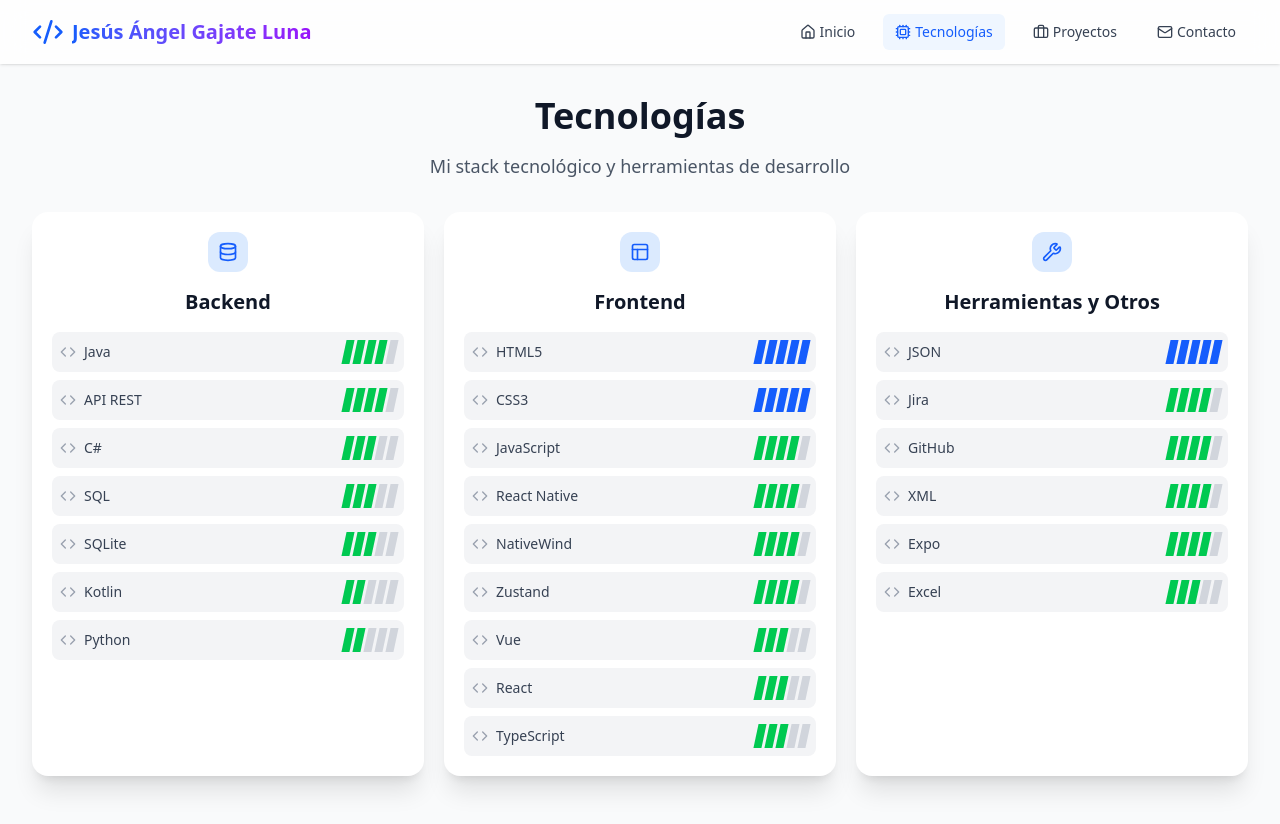
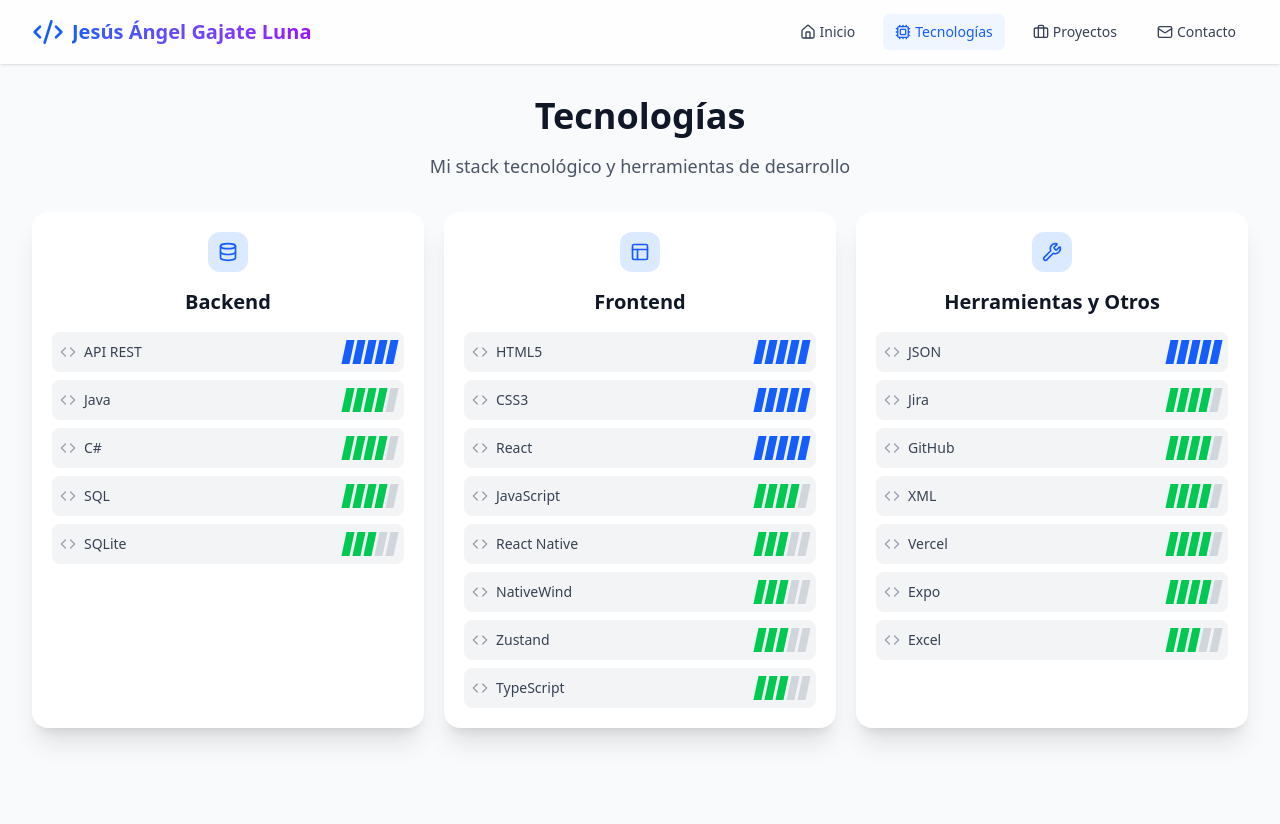
Before and after one commit to ChuchiG/portfolio, a React (Vite) app: page /technologies in a window 1280 px wide. After the commit the page ends 800 px from the top, so only its background shows below. Built offline with nearby package versions, Linux system fonts and the light colour scheme.

Commit message:
[ADD] Proyecto OlimpiadasMaristas

```diff
--- a/src/data/projects.js
+++ b/src/data/projects.js
@@ -1,5 +1,6 @@
 import projectLanding from '../assets/project-landing.png';
 import zenithAppShot from '../assets/zenith-app-shot.jpg';
+import olimpiadasMaristas from '../assets/olimpiadasMaristas.png';
 
 export const projects = [
     {
@@ -23,17 +24,17 @@ export const projects = [
         image: zenithAppShot,
         isMobile: true,
         githubUrl: "https://github.com/ChuchiG/ZenithStudy.git",
-        videoUrl: "#" // Placeholder
+        videoUrl: "#"
     },
     {
         id: 3,
-        title: "App para jugar a impostor",
-        description: "Aplicación para jugar en equipo al juego de impostor viral de tiktok.",
-        longDescription: "Una divertida herramienta digital para facilitar partidas del popular juego de deducción social. Gestiona roles, temporizadores y tareas de manera automática, permitiendo a los jugadores centrarse en la interacción y el debate.",
-        tags: ["React", "DnD", "Node.js"],
-        secondaryTags: ["Socket.io", "Express"],
-        image: "https://images.unsplash.com/photo-1484480974693-6ca0a78fb36b?w=800&q=80",
-        githubUrl: "#",
-        videoUrl: "#"
+        title: "Olimpiadas Maristas 2026",
+        description: "Web para las olimpiadas escolares Maristas del 2026, donde está toda la información del evento.",
+        longDescription: "Progressive Web App (PWA) desarrollada para ofrecer acceso en tiempo real a horarios, resultados y medalleros de las Olimpiadas Maristas. Nace de la necesidad de mantener informados a participantes y familias de forma rápida y accesible. Durante los 3 días del evento, la plataforma fue un éxito rotundo según los datos de Google Analytics: registró picos de más de 1,500 usuarios activos simultáneos y superó los 5,000 visitantes únicos totales. Su diseño mobile-first y soporte offline garantizaron una experiencia ininterrumpida y fluida durante toda la competición.",
+        tags: ["Next.js", "Tailwind CSS", "PWA"],
+        secondaryTags: ["React", "TypeScript", "Google Apps Script"],
+        image: olimpiadasMaristas,
+        githubUrl: "private",
+        liveUrl: "https://olimpiadasmaristas.com/"
     }
 ];
--- a/src/pages/ContactPage.jsx
+++ b/src/pages/ContactPage.jsx
@@ -1,6 +1,6 @@
 import React, { useRef, useState } from 'react';
 import { motion } from 'framer-motion';
-import { Mail, MapPin, Phone, Send, Loader2 } from 'lucide-react';
+import { Mail, MapPin, Phone, Send, Loader2, Download } from 'lucide-react';
 import emailjs from '@emailjs/browser';
 
 const ContactPage = () => {
@@ -77,6 +77,22 @@ const ContactPage = () => {
                                     <p className="text-gray-600">+34 691 058 309</p>
                                 </div>
                             </div>
+
+                            {/* Download CV */}
+                            <div className="mt-8 pt-8 border-t border-gray-100">
+                                <h3 className="text-xl font-bold text-gray-900 mb-3">Currículum Vitae</h3>
+                                <p className="text-gray-600 mb-6">
+                                    Descarga mi currículum para conocer en detalle mi formación y experiencia profesional.
+                                </p>
+                                <a
+                                    href="/documents/cvJesusGajate.pdf"
+                                    download="cv_JesusGajate.pdf"
+                                    className="inline-flex items-center pl-5 pr-6 py-3 bg-gray-900 text-white font-medium rounded-lg hover:bg-gray-800 transition shadow-md group"
+                                >
+                                    <Download className="w-5 h-5 mr-3 group-hover:-translate-y-1 transition-transform" />
+                                    Descargar CV
+                                </a>
+                            </div>
                         </div>
                     </motion.div>
 
@@ -113,9 +129,9 @@ const ContactPage = () => {
                                 type="submit"
                                 disabled={status === 'loading'}
                                 className={`w-full font-medium py-3 rounded-lg transition-colors flex items-center justify-center gap-2 ${status === 'loading' ? 'bg-gray-400 cursor-not-allowed' :
-                                        status === 'success' ? 'bg-green-600 hover:bg-green-700' :
-                                            status === 'error' ? 'bg-red-600 hover:bg-red-700' :
-                                                'bg-blue-600 hover:bg-blue-700'
+                                    status === 'success' ? 'bg-green-600 hover:bg-green-700' :
+                                        status === 'error' ? 'bg-red-600 hover:bg-red-700' :
+                                            'bg-blue-600 hover:bg-blue-700'
                                     } text-white`}
                             >
                                 {status === 'loading' ? (
--- a/src/pages/Home.jsx
+++ b/src/pages/Home.jsx
@@ -60,7 +60,7 @@ const Home = () => {
                                     </div>
                                 </div>
                                 <div className="absolute -bottom-6 -left-6 bg-white p-4 rounded-xl shadow-xl border border-gray-100">
-                                    <p className="font-bold text-gray-900">1 Año</p>
+                                    <p className="font-bold text-gray-900">+1 Año</p>
                                     <p className="text-sm text-gray-500">De experiencia</p>
                                 </div>
                             </div>
--- a/src/pages/ProjectDetails.jsx
+++ b/src/pages/ProjectDetails.jsx
@@ -142,7 +142,15 @@ const ProjectDetails = () => {
                                 <div className="bg-gray-50 p-6 rounded-xl border border-gray-100">
                                     <h3 className="text-lg font-bold text-gray-900 mb-4">Enlaces</h3>
                                     <div className="space-y-4">
-                                        {project.githubUrl && (
+                                        {(!project.githubUrl || project.githubUrl === "private") ? (
+                                            <button
+                                                disabled
+                                                className="flex items-center justify-center w-full px-4 py-3 bg-gray-200 text-gray-500 rounded-lg cursor-not-allowed border border-gray-300 font-medium"
+                                            >
+                                                <Github className="w-5 h-5 mr-2 opacity-50" />
+                                                Repositorio Privado
+                                            </button>
+                                        ) : (
                                             <a
                                                 href={project.githubUrl}
                                                 target="_blank"
@@ -153,7 +161,18 @@ const ProjectDetails = () => {
                                                 Ver Código en GitHub
                                             </a>
                                         )}
-                                        {project.videoUrl && (
+                                        {project.liveUrl && (
+                                            <a
+                                                href={project.liveUrl}
+                                                target="_blank"
+                                                rel="noopener noreferrer"
+                                                className="flex items-center justify-center w-full px-4 py-3 bg-blue-600 text-white rounded-lg hover:bg-blue-700 transition shadow-md group"
+                                            >
+                                                <ExternalLink className="w-5 h-5 mr-2" />
+                                                Visitar Sitio Web
+                                            </a>
+                                        )}
+                                        {project.videoUrl && project.videoUrl !== "#" && (
                                             <a
                                                 href={project.videoUrl}
                                                 target="_blank"
--- a/src/pages/TechnologiesPage.jsx
+++ b/src/pages/TechnologiesPage.jsx
@@ -9,12 +9,10 @@ const TechnologiesPage = () => {
             icon: Database,
             skills: [
                 { name: "Java", level: 4 },
-                { name: "C#", level: 3 },
-                { name: "Kotlin", level: 2 },
-                { name: "Python", level: 2 },
-                { name: "SQL", level: 3 },
+                { name: "C#", level: 4 },
+                { name: "SQL", level: 4 },
                 { name: "SQLite", level: 3 },
-                { name: "API REST", level: 4 }
+                { name: "API REST", level: 5 }
             ]
         },
         {
@@ -24,11 +22,10 @@ const TechnologiesPage = () => {
                 { name: "HTML5", level: 5 },
                 { name: "CSS3", level: 5 },
                 { name: "JavaScript", level: 4 },
-                { name: "Vue", level: 3 },
-                { name: "React", level: 3 },
-                { name: "React Native", level: 4 },
-                { name: "NativeWind", level: 4 },
-                { name: "Zustand", level: 4 },
+                { name: "React", level: 5 },
+                { name: "React Native", level: 3 },
+                { name: "NativeWind", level: 3 },
+                { name: "Zustand", level: 3 },
                 { name: "TypeScript", level: 3 }
             ]
         },
@@ -40,6 +37,7 @@ const TechnologiesPage = () => {
                 { name: "GitHub", level: 4 },
                 { name: "JSON", level: 5 },
                 { name: "XML", level: 4 },
+                { name: "Vercel", level: 4 },
                 { name: "Excel", level: 3 },
                 { name: "Expo", level: 4 }
             ]
```
Also changed, not shown: src/assets/olimpiadasMaristas.png (added), 1 other file (tests, documents, lock files or other folders).
